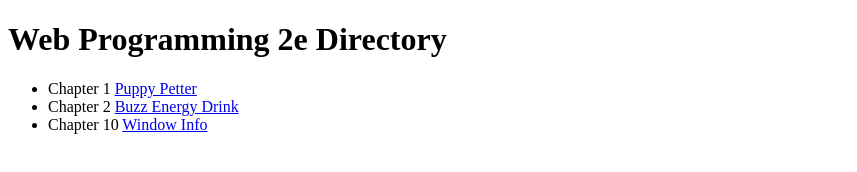
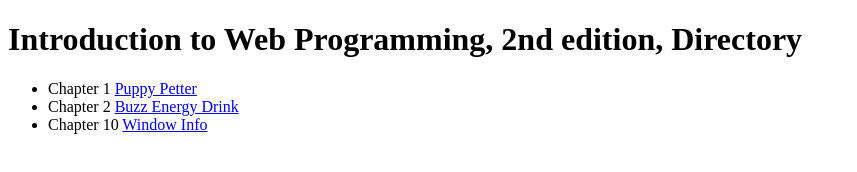
Before and after one commit to johnsdean/johnsdean.github.io, a plain HTML site: page iwp2e/index.html in a window 1280 px wide. Shown: the whole page, without its empty margins (0-857 px from the left). Drawn offline with Linux system fonts and the light colour scheme.

Commit message:
Update index.html

```diff
--- a/iwp2e/index.html
+++ b/iwp2e/index.html
@@ -8,7 +8,7 @@
 </head>
 
 <body>
-<h1>Web Programming 2e Directory</h1>
+<h1>Introduction to Web Programming, 2nd edition, Directory</h1>
 <ul>
   <li>Chapter 1
     <a href="chap1/puppyPetter.html">Puppy Petter</a><br>
```
